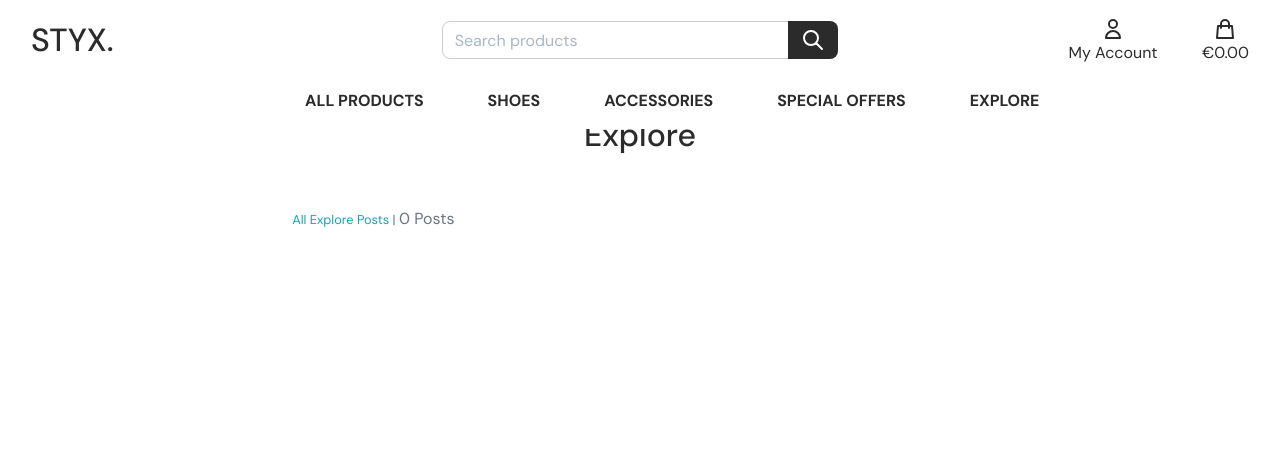
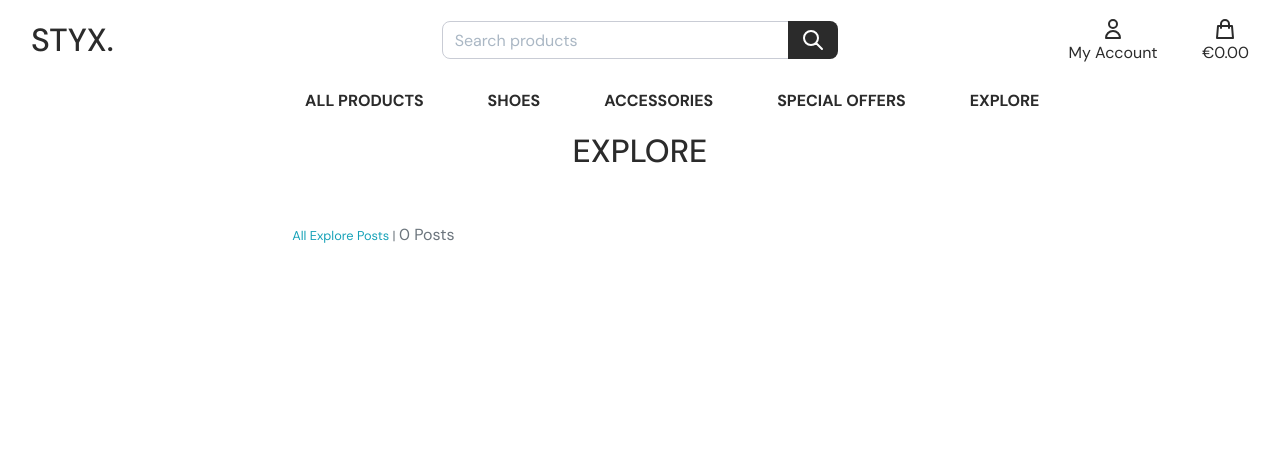
Before and after one commit to CarolinaCobo/styx, a Django app: page /explore/ in a window 1280 px wide. Shown: the top 469 px of the page. Run offline with Django 3.2, Linux system fonts and the light colour scheme; data that the repository does not hold is empty; parts of the project's set-up code (start-up, migrations or seed data) failed here and were passed over; some libraries are stand-ins or nearby versions.

Commit message:
style: fix style on explore h2

```diff
--- a/explore/templates/explore/explore.html
+++ b/explore/templates/explore/explore.html
@@ -12,10 +12,11 @@
 {% endblock %}
 
 {% block content %}
-<div class="container-fluid borde">
+
+<div class="container-fluid">
     <div class="row">
-        <div class="col text-center">
-            <h2>Explore</h2>
+        <div class="col text-center mt-3">
+            <h2 class="logo-font">Explore</h2>
             <hr>
         </div>
     </div>
--- a/styx/settings.py
+++ b/styx/settings.py
@@ -32,7 +32,7 @@
 # SECURITY WARNING: don't run with debug turned on in production!
 DEBUG = 'DEVELOPMENT' in os.environ
 
-ALLOWED_HOSTS = ['styx-shoes.herokuapp.com', '*']
+ALLOWED_HOSTS = ['styx-shoes.herokuapp.com', 'localhost']
 
 
 # Application definition
```
